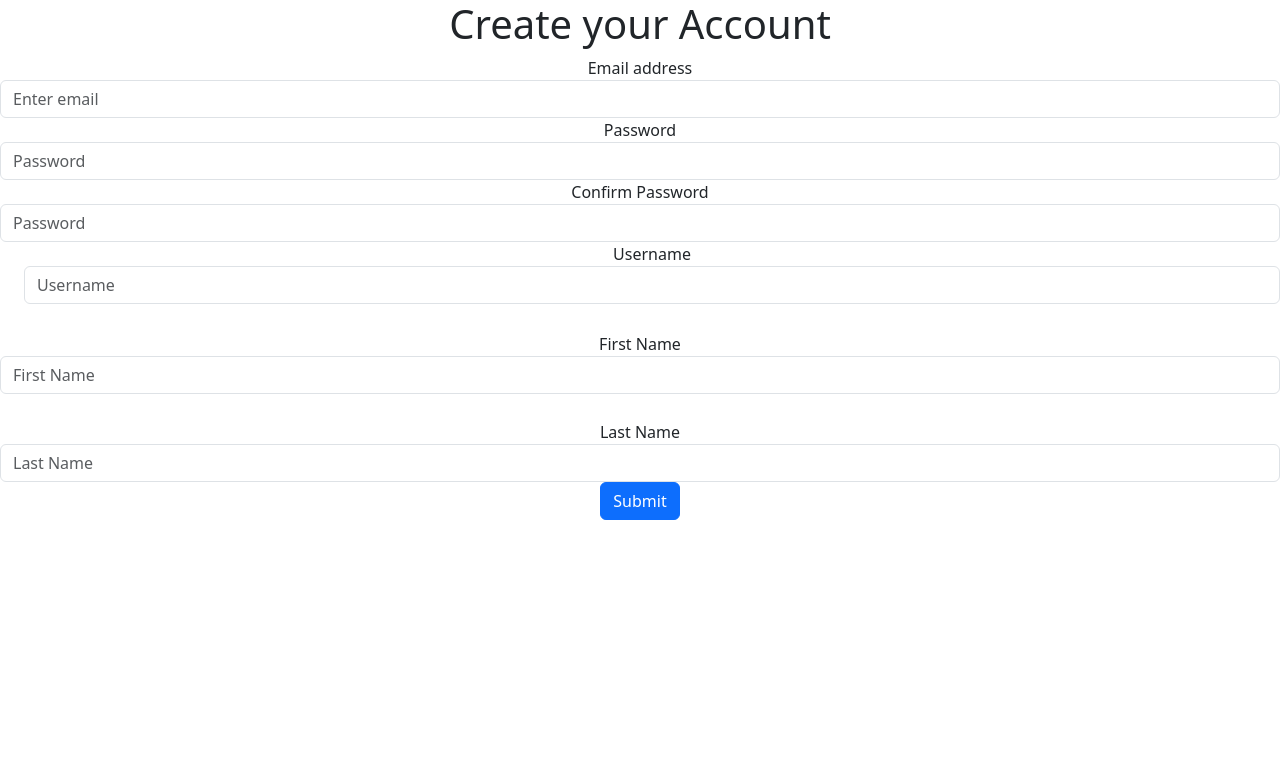
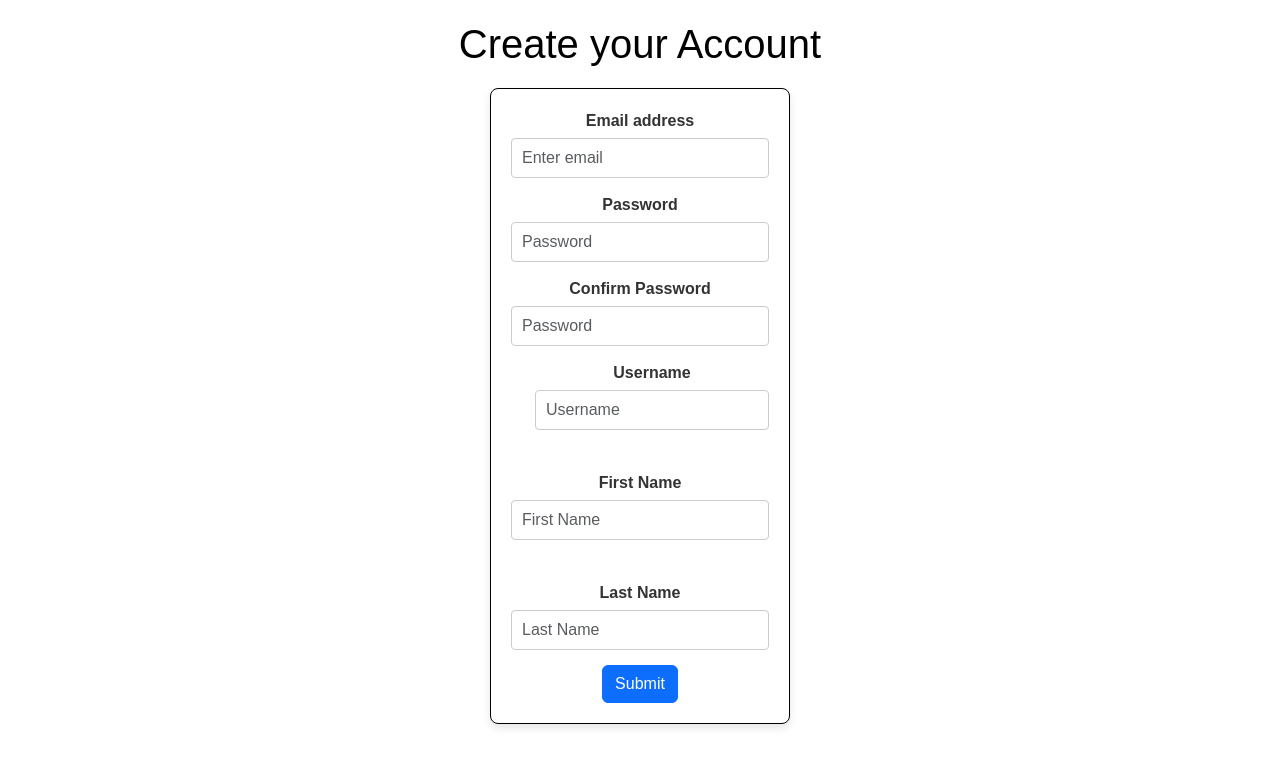
Before and after one commit to langsethluke/IFT401Project, a Flask app: page /create_account in a window 1280 px wide. Shown: the top 767 px of the page. Run offline with Flask 3, Linux system fonts and the light colour scheme; some libraries are stand-ins or nearby versions.

Commit message:
Update Create_Account Page
Update Create_Account Page

```diff
--- a/templates/create_account.html
+++ b/templates/create_account.html
@@ -7,6 +7,71 @@
     <link href="css/bootstrap.min.css" rel="stylesheet" media="screen">
     <link rel="stylesheet" type="text/css" href="{{ url_for('static', filename='css/styles.css') }}">
   </head>
+  <style>
+    * {
+    margin: 0;
+    padding: 0;
+    box-sizing: border-box;
+  }
+
+  body {
+    background-color: #ffffff;
+    font-family: Arial, sans-serif;
+    color: #333;
+    text-align: center;
+    padding: 20px;
+  }
+
+  h1 {
+    font-size: 2.5rem;
+    color: #000000;
+    margin-bottom: 20px;
+  }
+
+  form {
+    background-color: #ffffff;
+    padding: 20px;
+    border: 1px solid #000000;
+    border-radius: 8px;
+    width: 300px;
+    margin: 0 auto;
+    box-shadow: 0 4px 8px rgba(0, 0, 0, 0.1);
+  }
+
+  input[type="text"],
+  input[type="email"],
+  input[type="password"] {
+  width: 100%;
+  height: 40px;
+  padding: 10px;
+  margin-bottom: 15px;
+  border: 1px solid #ccc;
+  border-radius: 4px;
+  box-sizing: border-box;
+  font-size: 1rem;
+  }
+
+  label {
+    display: block;
+    margin-bottom: 5px;
+    font-weight: bold;
+  }
+
+  button {
+    background-color: #3498db;
+    color: white;
+    border: none;
+    padding: 10px 20px;
+    border-radius: 4px;
+    cursor: pointer;
+    font-size: 1rem;
+  }
+
+  button:hover {
+    background-color: #2980b9;
+  }
+
+  </style>
   <body>
     <center>
       <h1>Create your Account</h1>
```
